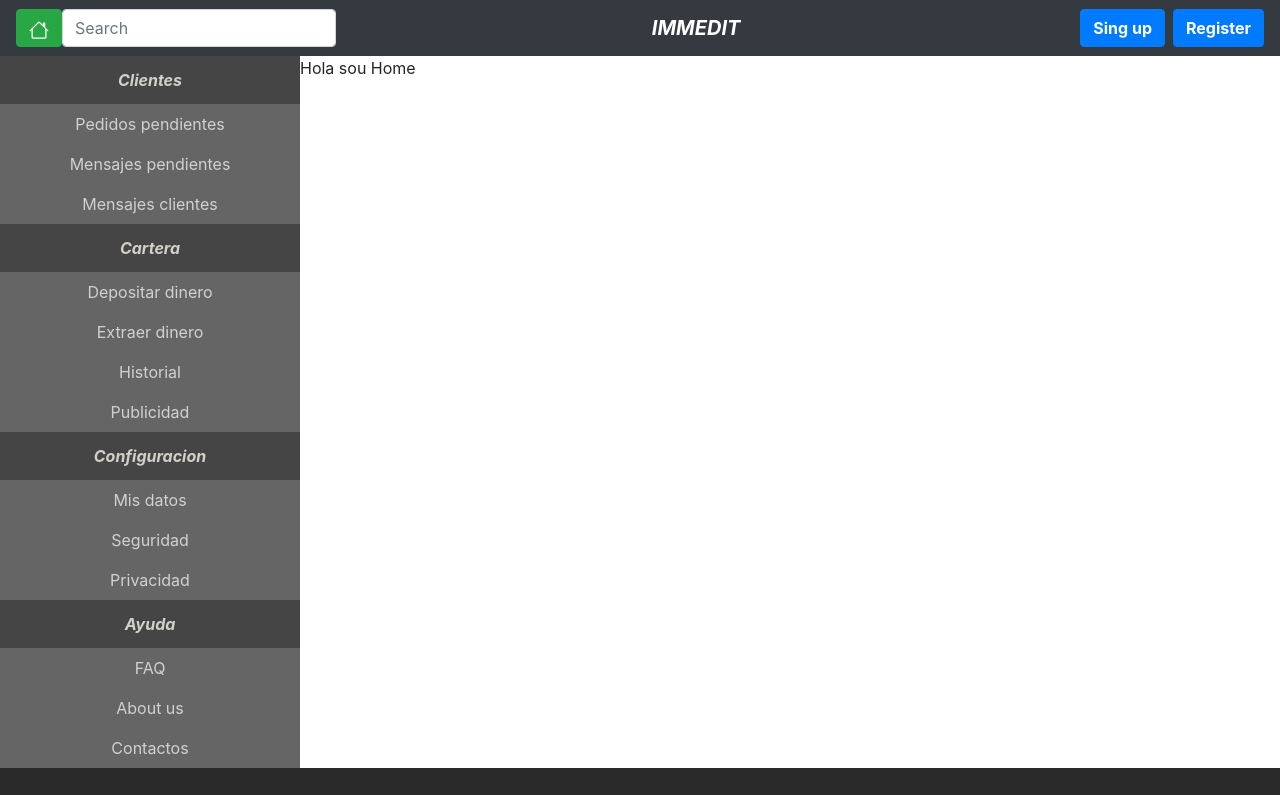
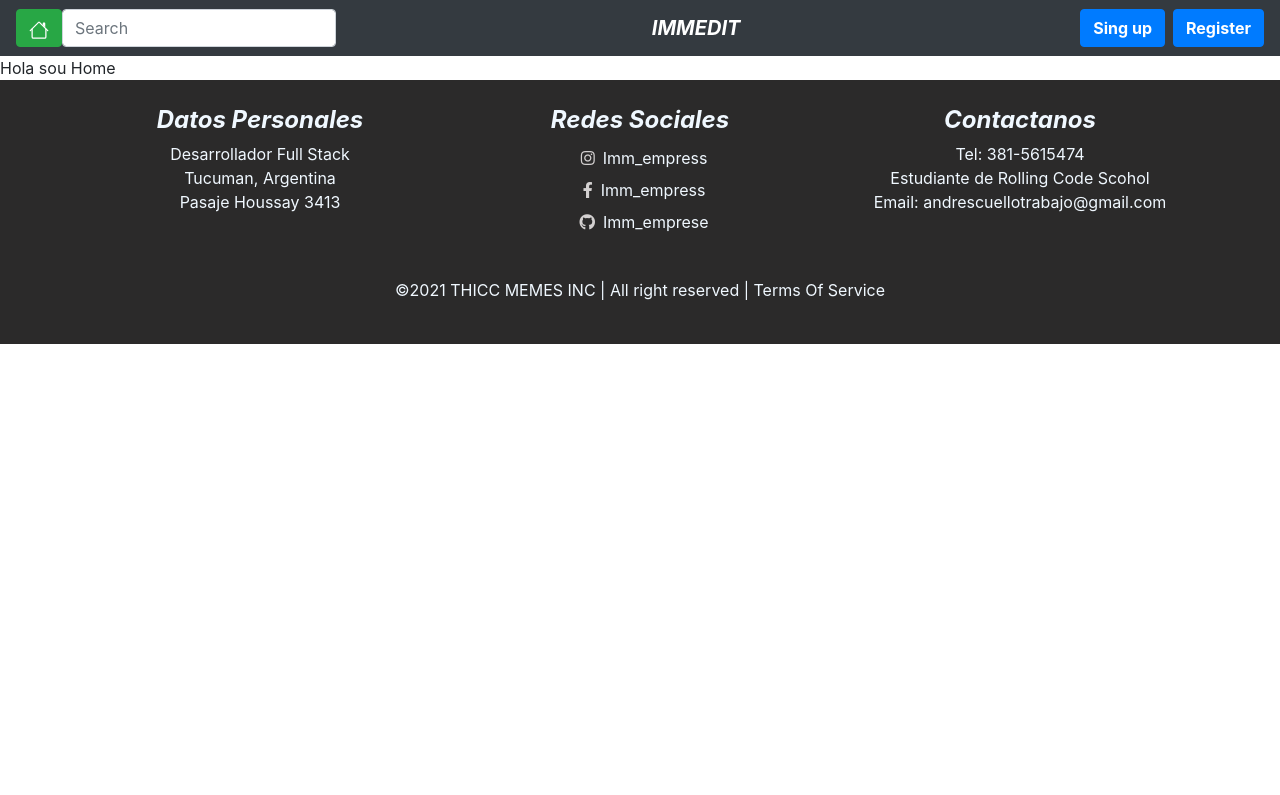
Before and after one commit to MateoMax-hub/Imm-frontend, a React (Create React App) app: page / in a window 1280 px wide. Shown: the top 795 px of the page. Built offline with nearby package versions, Linux system fonts and the light colour scheme.

Commit message:
agregue campos de token en barra lateral

```diff
--- a/src/App.js
+++ b/src/App.js
@@ -18,7 +18,7 @@ function App() {
             <Switch>
                 <Route path="/" exact>
                     <Header token={token} />
-                    <Home />
+                    <Home token={token} />
                 </Route>
                 <Route path="/login">
                     <Login setToken={setToken} />
--- a/src/pages/Home/Home.js
+++ b/src/pages/Home/Home.js
@@ -1,11 +1,13 @@
 import BarraLateral from '../../components/BarraLateral/BarraLateral';
 
-const Home = () => {
+const Home = ({ token }) => {
     return (
         <div className="d-flex">
-            <div>
-                <BarraLateral />
-            </div>
+            {token && (
+                <div>
+                    <BarraLateral />
+                </div>
+            )}
             <div>Hola sou Home</div>
         </div>
     );
```
